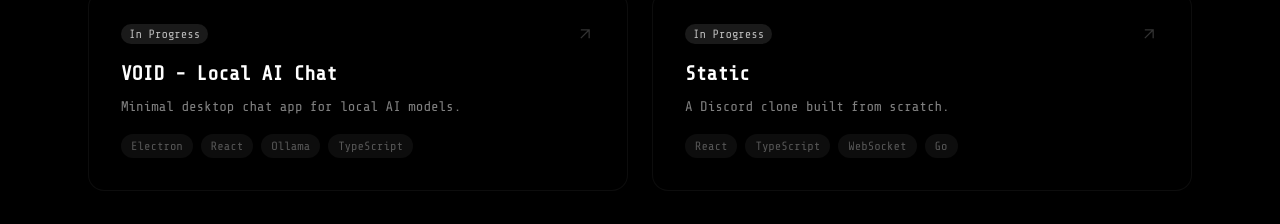
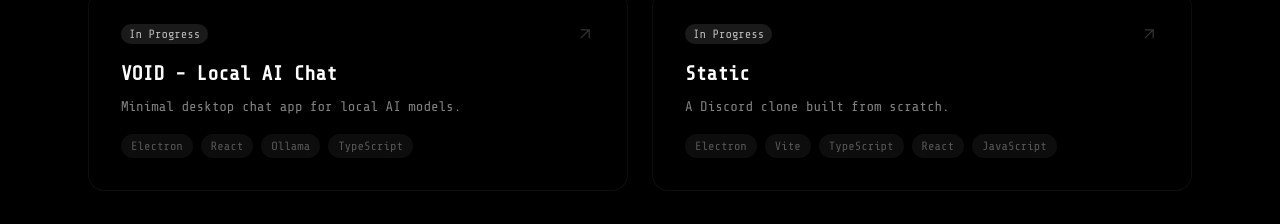
Before and after one commit to yummyfiles/yummyfiles-website, a React (Vite) app: page / in a window 1280 px wide. Shown: the part 2320-2544 px from the top of the page. Built offline with nearby package versions, Linux system fonts and the light colour scheme.

Commit message:
Update Static tech stack labels

```diff
--- a/src/data/projects.ts
+++ b/src/data/projects.ts
@@ -58,7 +58,7 @@
     description: 'A Discord clone built from scratch.',
     longDescription:
       'Static is a full-featured Discord clone I\'m planning to build from the ground up. Real-time messaging, voice channels, server management, and more — all built with modern web technologies.',
-    tags: ['React', 'TypeScript', 'WebSocket', 'Go'],
+    tags: ['Electron', 'Vite', 'TypeScript', 'React', 'JavaScript'],
     links: [],
     status: 'in-progress',
   },
```
